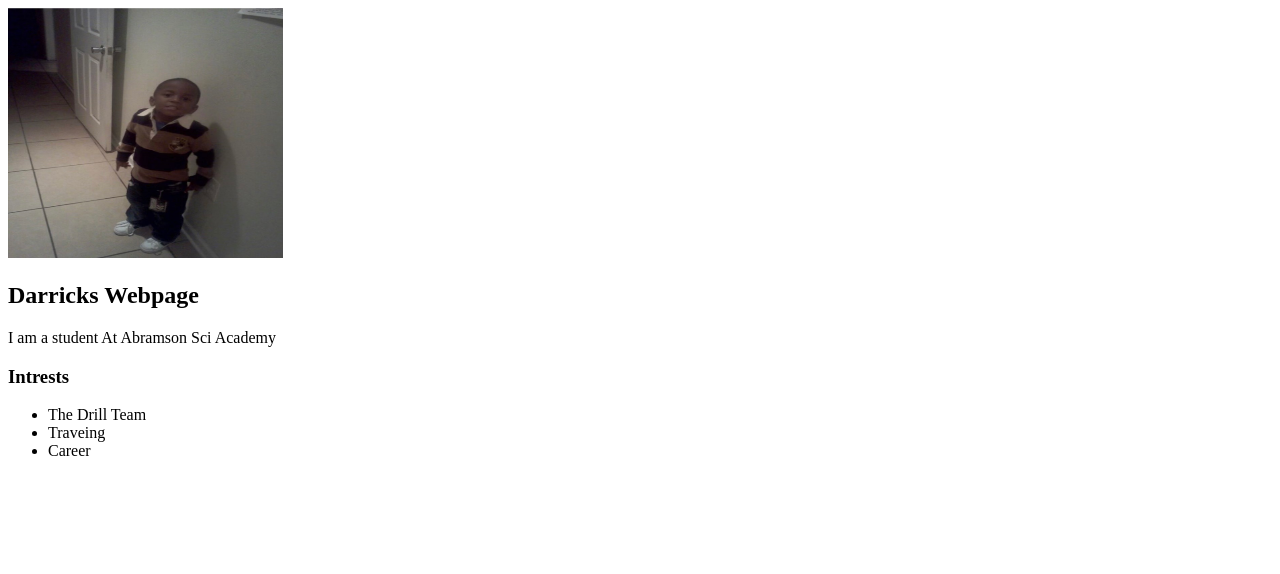
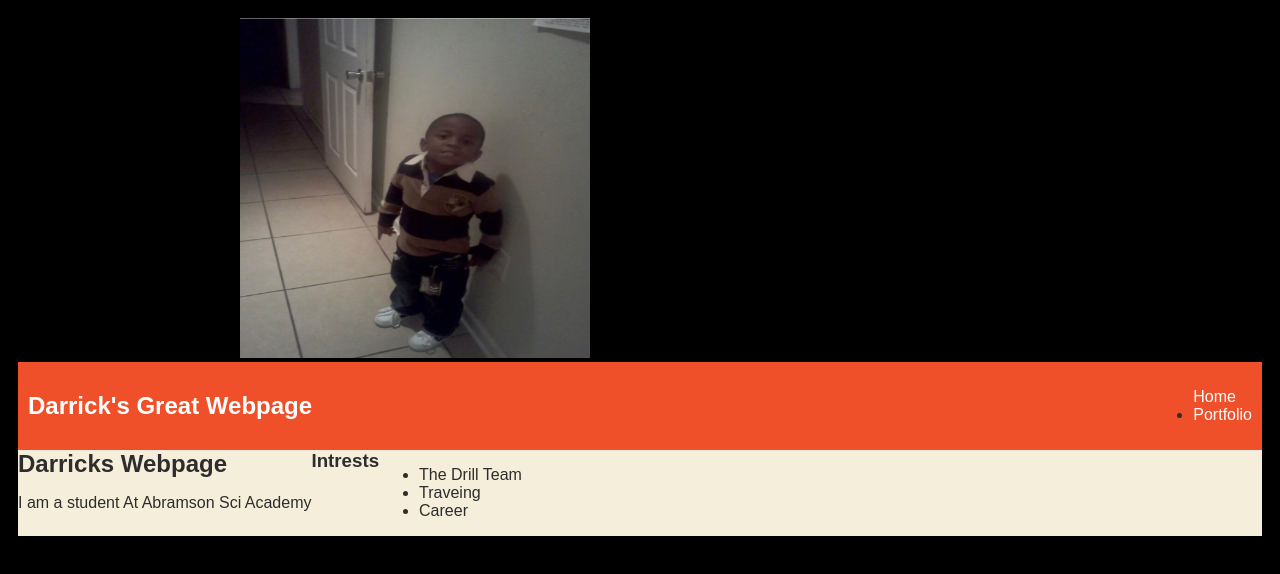
Before and after one commit to Darricktillman/Darricktillman.github.io, a plain HTML site: page index.html in a window 1280 px wide. Drawn offline with Linux system fonts and the light colour scheme.

Commit message:
add index.html and css files

```diff
--- a/index.html
+++ b/index.html
@@ -3,18 +3,27 @@
 
 <head>
    <title>Darrick's Amazing website </title>
+   <title>Witty title you added in step 2</title>
+    <link rel="stylesheet" href="style.css">
 </head>
 
 <body>
    <! -- All content goes here -->
-      <!--sideabr section-->
-      <div>
-         <img src="IMG_4001.jpg" width="275" height="250">
+      <div id="all-contents">
+         <img src="IMG_4001.jpg" width="350" height="340">
       </div>
       <div>
          <nav>
-
-         </nav>
+<h1>Darrick's Great Webpage</h1>
+<ul id="nav-ul">
+   <liclass="nav-li">
+     <a href="index.html"> Home </a>
+   </liclass="nav-li">
+   <li>
+     <a href="portfolio.html"> Portfolio </a>
+   </li>
+</ul>
+          </nav>
 
          <main>
             <div>
--- a/style.css
+++ b/style.css
@@ -1,4 +1,62 @@
-li{
-    color:orange;
-    Background-color:black;
+body {
+    background: rgb(0, 0, 0);
+    color: rgb(45, 45, 45);
+    padding: 10px;
+    font-family: arial;
 }
+#all-contents {
+  max-width: 800px;
+    margin: auto;
+}
+
+/* navigation menu */
+nav {
+    background: rgb(239, 80, 41);
+   margin: 0 auto;
+    display: flex;
+    padding: 10px;
+}
+h1 {
+    display: flex;
+    align-items: center;
+    color: white;
+    flex: 1;
+    margin: 0;
+}
+#nav-ul {
+    list-style-image: none;
+}
+.nav-li {
+    display: inline-block;
+    padding: 0 10px;
+}
+a {
+    text-decoration: none;
+    color: #fff;
+}
+
+/* main container area beneath menu */
+main {
+    background: rgb(245, 238, 219);
+    display: flex;
+}
+.sidebar {
+    margin-right: 25px;
+    padding: 10px;
+}
+.sidebar-img {
+    width: 200px;
+}
+.content {
+    flex: 1;
+    padding: 15px;
+}
+
+/* portfolio styles */
+#interests {
+    border: 4px silver ridge;
+    padding: 8px;
+}
+h2, h3 {
+    margin: 0px;
+}
```
